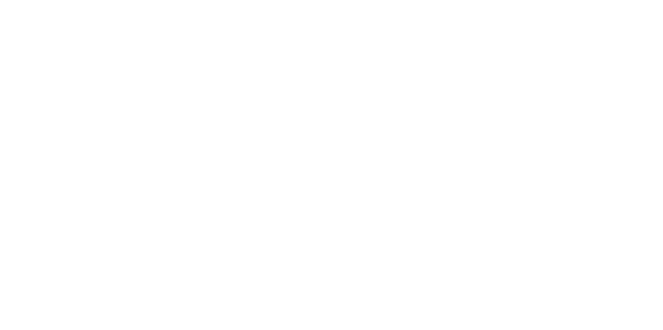
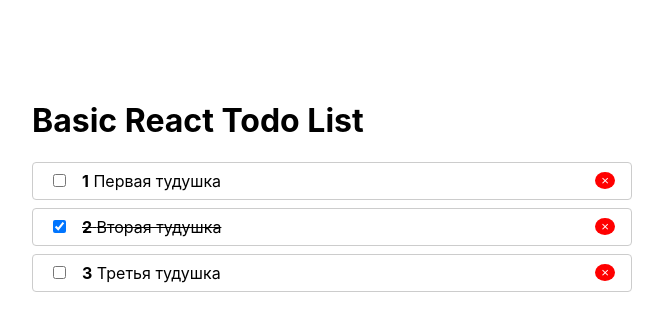
Before and after one commit to LArbuzov17/polygon, a React (Create React App) app: page / in a window 1280 px wide. Shown: the top 330 px of the page, without its empty margins (308-971 px from the left). Built offline with nearby package versions, Linux system fonts and the light colour scheme.

Commit message:
Todos list basic commit

```diff
--- a/package.json
+++ b/package.json
@@ -6,6 +6,7 @@
     "@testing-library/jest-dom": "^4.2.4",
     "@testing-library/react": "^9.5.0",
     "@testing-library/user-event": "^7.2.1",
+    "prop-types": "^15.7.2",
     "react": "^16.13.1",
     "react-dom": "^16.13.1",
     "react-scripts": "3.4.1",
--- a/src/App.js
+++ b/src/App.js
@@ -1,7 +1,30 @@
 import React from 'react';
+import TodoList from './Todo/TodoList';
 
 function App() {
-  return <div />;
+  const [todos, setTodos] = React.useState([
+    { id: 1, completed: false, title: 'Первая тудушка' },
+    { id: 2, completed: true, title: 'Вторая тудушка' },
+    { id: 3, completed: false, title: 'Третья тудушка' },
+  ]);
+
+  function toggleTodo(id) {
+    setTodos(
+      todos.map((todo) => {
+        if (todo.id === id) {
+          todo.completed = !todo.completed;
+        }
+        return todo;
+      }),
+    );
+  }
+
+  return (
+    <div className="wrapper">
+      <h1>Basic React Todo List</h1>
+      <TodoList todos={todos} onToggle={toggleTodo} />
+    </div>
+  );
 }
 
 export default App;
--- /dev/null
+++ b/src/Todo/TodoItem.js
@@ -0,0 +1,61 @@
+import React from 'react';
+import PropTypes from 'prop-types';
+
+const styles = {
+  li: {
+    display: 'flex',
+    justifyContent: 'space-between',
+    alignItems: 'center',
+    padding: '.5rem 1rem',
+    border: '1px solid #ccc',
+    borderRadius: '4px',
+    marginBottom: '.5rem',
+  },
+  input: {
+    marginRight: '1rem',
+  },
+  rm: {
+    background: 'red',
+    borderRadius: '50%',
+    color: '#fff',
+    border: 'none',
+  },
+};
+
+function TodoItem({ todo, idx, onChange }) {
+  const classes = [];
+  if (todo.completed) {
+    classes.push('done');
+  }
+
+  return (
+    <li style={styles.li}>
+      <span className={classes.join(' ')}>
+        <input
+          type="checkbox"
+          checked={todo.completed}
+          style={styles.input}
+          onChange={() => onChange(todo.id)}
+        />
+        <strong>{idx + 1}</strong>
+        &nbsp;
+        {todo.title}
+      </span>
+      <button type="button" style={styles.rm}>
+        &times;
+      </button>
+    </li>
+  );
+}
+
+TodoItem.propTypes = {
+  todo: PropTypes.shape({
+    title: PropTypes.string,
+    completed: PropTypes.bool,
+    id: PropTypes.number,
+  }).isRequired,
+  idx: PropTypes.number.isRequired,
+  onChange: PropTypes.func.isRequired,
+};
+
+export default TodoItem;
--- /dev/null
+++ b/src/Todo/TodoList.js
@@ -0,0 +1,35 @@
+import React from 'react';
+import PropTypes from 'prop-types';
+import TodoItem from './TodoItem';
+
+const styles = {
+  ul: {
+    listStyle: 'none',
+    margin: 0,
+    padding: 0,
+  },
+};
+
+function TodoList(props) {
+  const { todos } = props;
+  return (
+    <ul style={styles.ul}>
+      {todos.map((todo, idx) => {
+        return <TodoItem todo={todo} key={todo.id} idx={idx} onChange={props.onToggle} />;
+      })}
+    </ul>
+  );
+}
+
+TodoList.propTypes = {
+  todos: PropTypes.arrayOf(
+    PropTypes.shape({
+      title: PropTypes.string,
+      completed: PropTypes.bool,
+      id: PropTypes.number,
+    }),
+  ).isRequired,
+  onToggle: PropTypes.func.isRequired,
+};
+
+export default TodoList;
--- a/src/index.css
+++ b/src/index.css
@@ -0,0 +1,21 @@
+body {
+  margin: 0;
+  font-family: -apple-system, BlinkMacSystemFont, 'Segoe UI', 'Roboto', 'Oxygen', 'Ubuntu',
+    'Cantarell', 'Fira Sans', 'Droid Sans', 'Helvetica Neue', sans-serif;
+  -webkit-font-smoothing: antialiased;
+  -moz-osx-font-smoothing: grayscale;
+}
+
+code {
+  font-family: source-code-pro, Menlo, Monaco, Consolas, 'Courier New', monospace;
+}
+
+.wrapper {
+  padding-top: 5rem;
+  margin: 0 auto;
+  width: 600px;
+}
+
+.done {
+  text-decoration: line-through;
+}
```
